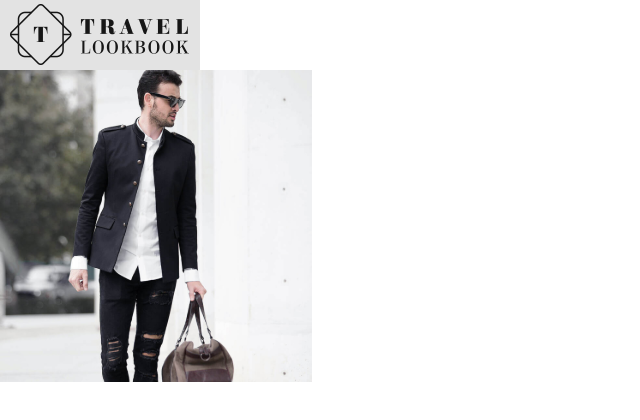
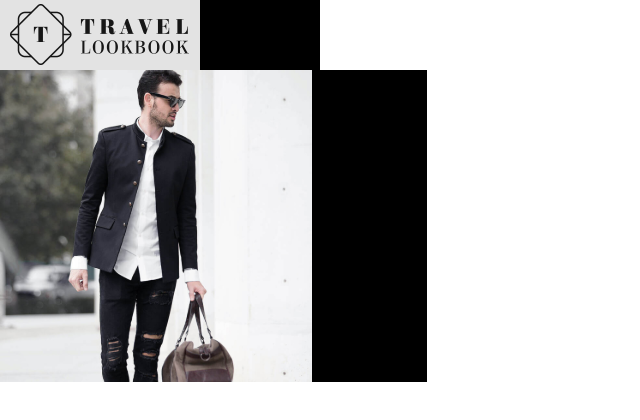
Before and after one commit to ArunAluri402/Ecommerce, a React (Create React App) app: page / in a window 1280 px wide. Shown: the top 420 px of the page, without its empty margins (0-640 px from the left). Built offline with nearby package versions, Linux system fonts and the light colour scheme.

Commit message:
added changes

```diff
--- a/package.json
+++ b/package.json
@@ -3,6 +3,10 @@
   "version": "0.1.0",
   "private": true,
   "dependencies": {
+    "@emotion/react": "^11.11.3",
+    "@emotion/styled": "^11.11.0",
+    "@mui/icons-material": "^5.15.10",
+    "@mui/material": "^5.15.10",
     "@testing-library/jest-dom": "^5.17.0",
     "@testing-library/react": "^13.4.0",
     "@testing-library/user-event": "^13.5.0",
--- /dev/null
+++ b/src/components/custom/CustomGridWrapper.js
@@ -0,0 +1,15 @@
+import { Grid } from '@mui/material'
+import React from 'react'
+import { Constants } from '../../utils/common/Constants'
+
+const CustomGridWrapper = ({ noOfParts, children }) => {
+    return (<Grid container>
+        <Grid item sx={{ overflow: "hidden", backgroundColor: Constants?.colors?.darks?.main }} xs={noOfParts}>
+            {children}
+        </Grid>
+    </Grid>
+
+    )
+}
+
+export default CustomGridWrapper
--- a/src/pages/LandingPage/LandiingPage.js
+++ b/src/pages/LandingPage/LandiingPage.js
@@ -1,16 +1,23 @@
 import React from 'react'
 import ImageCardComponent from '../../components/common/CardComponent'
 import { brandImages, itemImages } from '../../utils/custom/Images'
+import CustomGridWrapper from '../../components/custom/CustomGridWrapper'
+import { Grid } from '@mui/material'
 
 const LandiingPage = () => {
 
   const cardTypes = ["productBox", "bigSquare", "smallSquare", "mediumSquare", "brandImage"]
+  const children = {
+    node1: <ImageCardComponent type={cardTypes[4]} source={brandImages?.brand?.brandImage2} />,
+    node2: <ImageCardComponent type={cardTypes[3]} source={itemImages?.items?.item20} />
+  }
+
   return (
-    <div>
-      <ImageCardComponent type={cardTypes[4]} source={brandImages?.brand?.brandImage2} />
-      <ImageCardComponent type={cardTypes[3]} source={itemImages?.items?.item20} />
-    </div >
+    <Grid item xs={12}>
+      <CustomGridWrapper noOfParts={3} children={children?.node1} />
+      <CustomGridWrapper noOfParts={4} children={children?.node2} />
+    </Grid>
   )
 }
 
-export default LandiingPage
+export default LandiingPage;
```
Also changed, not shown: 1 other file (tests, documents, lock files or other folders).
